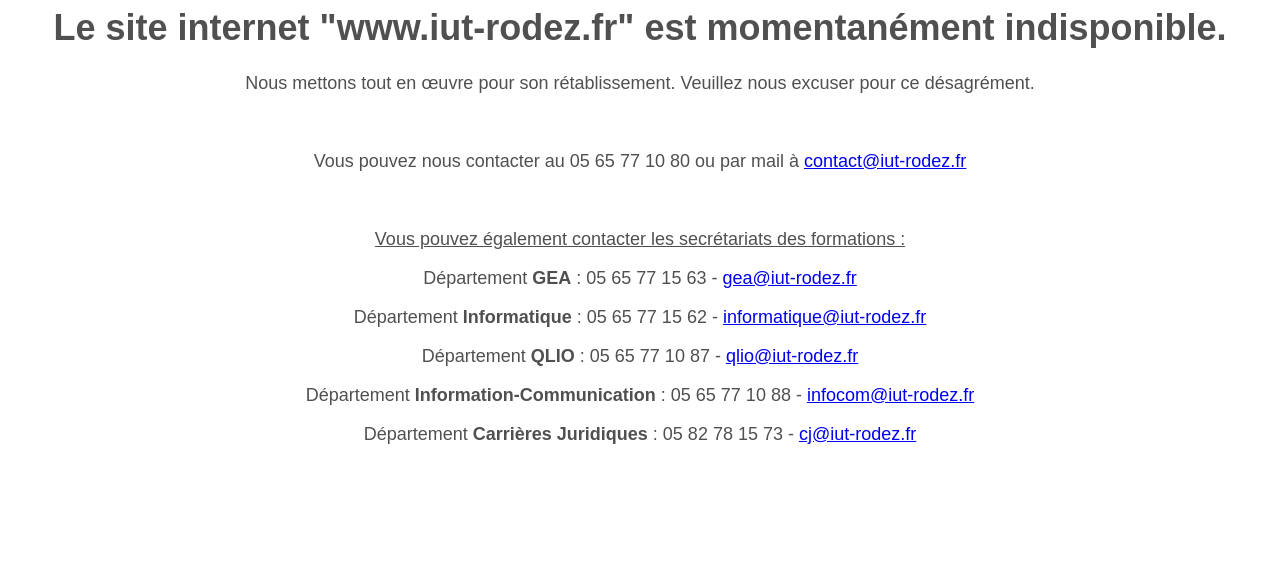
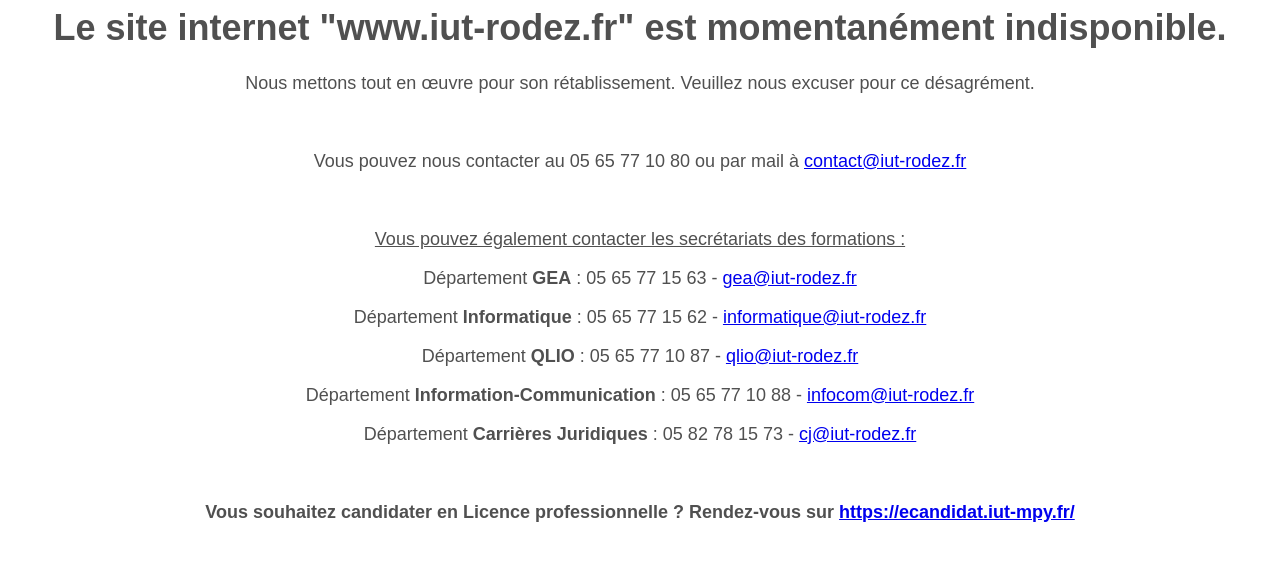
Before and after one commit to jbousquie/iut_hs, a plain HTML site: page index.html in a window 1280 px wide. Shown: the part 191-752 px from the top of the page. Drawn offline with Linux system fonts and the light colour scheme.

Commit message:
fix ecandidat

```diff
--- a/index.html
+++ b/index.html
@@ -30,5 +30,7 @@
     <p>Département <b>QLIO</b> : 05 65 77 10 87 - <a href="mailto:qlio@iut-rodez.fr">qlio@iut-rodez.fr</a></p>
     <p>Département <b>Information-Communication</b> : 05 65 77 10 88 - <a href="mailto:infocom@iut-rodez.fr">infocom@iut-rodez.fr</a></p>
     <p>Département <b>Carrières Juridiques</b> : 05 82 78 15 73 - <a href="mailto:cj@iut-rodez.fr">cj@iut-rodez.fr</a></p>
+    <br>
+    <p><b>Vous souhaitez candidater en Licence professionnelle ? Rendez-vous sur <a href="https://ecandidat.iut-mpy.fr/">https://ecandidat.iut-mpy.fr/</a></b></p>
 </body>
 </html>
```
